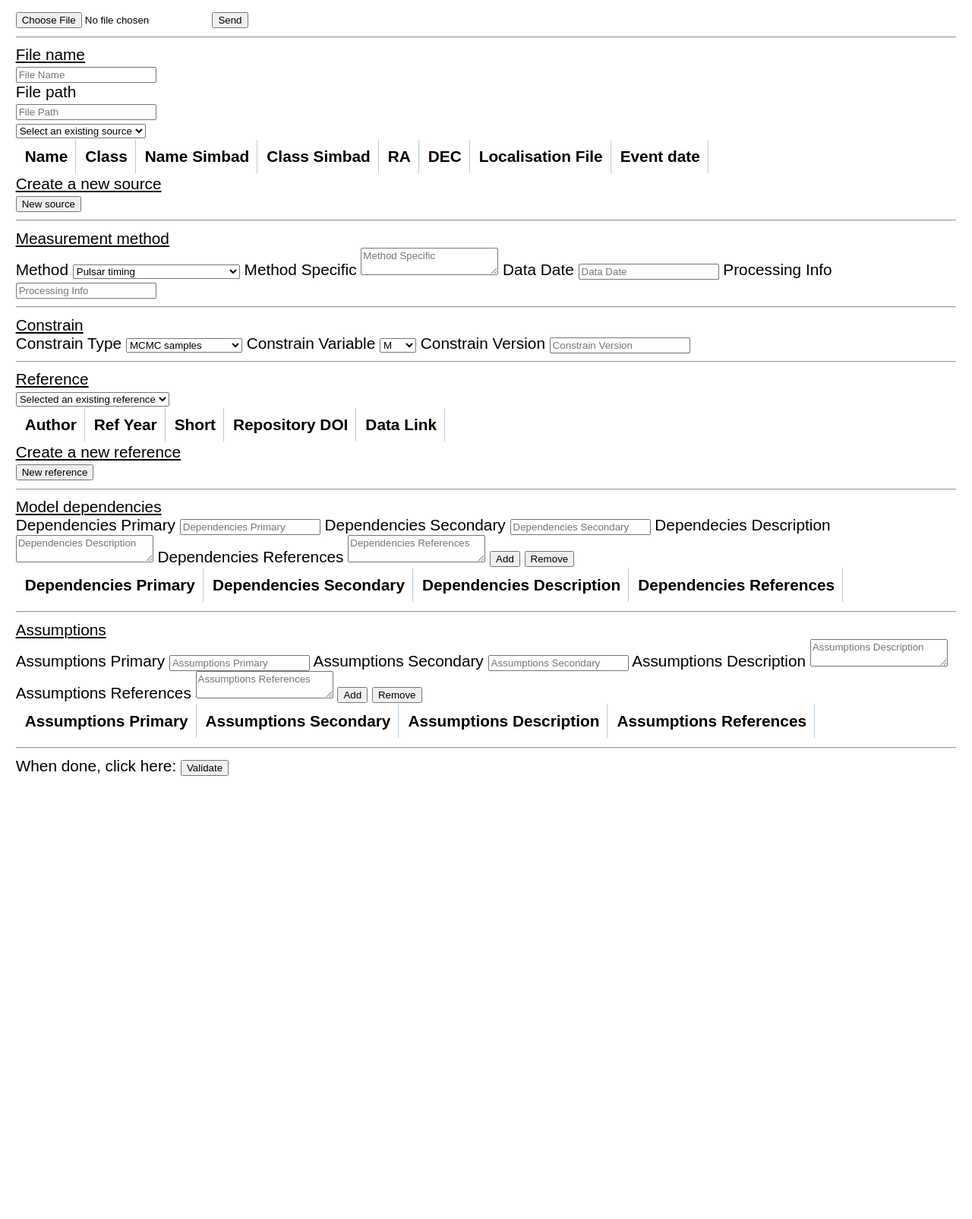
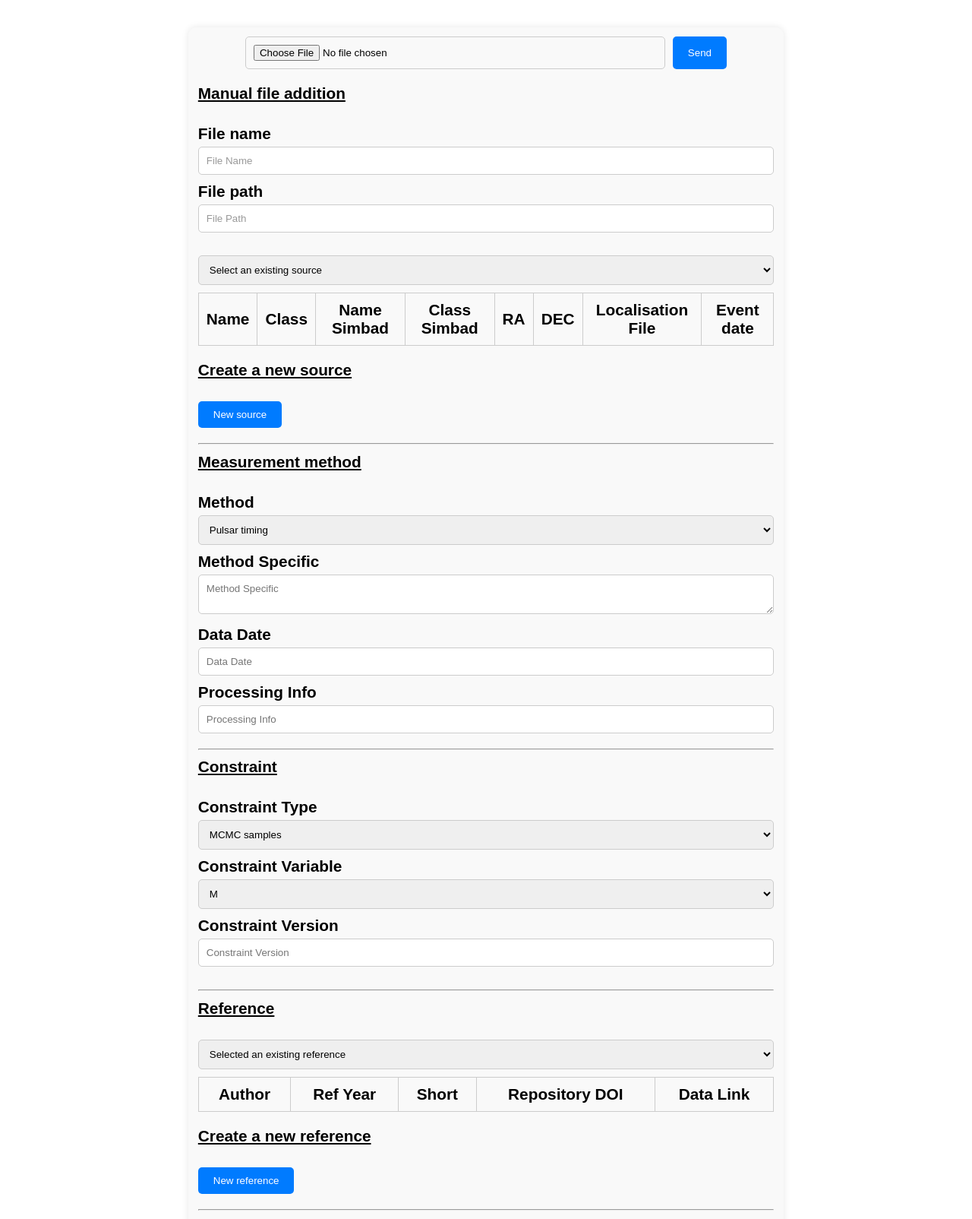
Before and after one commit to sguillot/CompARE, a Django app: page /add/ in a window 1280 px wide. Shown: the part 193-1797 px from the top of the page at 76% size. Before the commit the page ends 1214 px from the top, so only its background shows below. Run offline with Django 4.2, Linux system fonts and the light colour scheme; a user stored in the database is signed in; data comes from the database, SQL or seed files in the repository; lists and menus that the app fills with data are empty.

Commit message:
Aesthetic redesign of the form

```diff
--- a/web_app/compare/static/compare/site.css
+++ b/web_app/compare/static/compare/site.css
@@ -211,8 +211,6 @@ input.check{
 
 .bodydetail{
   background-color: #ffffff;
-  /*background-image: linear-gradient(0deg, #ffffff 0%, #dedede 100%);*/
-
   display: flex;
   flex-direction: column;
   align-items: center;
@@ -280,7 +278,6 @@ input.check{
   padding-left: 0.2%;
   padding-right: 0.2%;
   background-color: #ffffff;
-  /*background-image: linear-gradient(0deg, #ffffff 0%, #b0b0b0 100%);*/
   border-style: solid;
   text-align: justify;
 }
@@ -292,8 +289,6 @@ input.check{
 .divmodel li, .divassumptions  li{
   list-style-type:none;
   font-size: 1.3em;
-  /*list-style-position: inside;*/
-  /*padding-left: 0;*/
 }
 
 .divmodel span, .divassumptions span{
@@ -310,7 +305,6 @@ input.check{
   flex-wrap: wrap;
   width: 45%;
   background-color: #ffffff;
-  /*background-image: linear-gradient(0deg, #ffffff 0%, #b0b0b0 100%);*/
   justify-content: space-between;
   border-style: solid;
 }
@@ -377,27 +371,170 @@ input.check{
   font-size: 1.6em;
 }
 
-/*page Insertion*/
+/* add form */
 
 .allcontent {
+  max-width: 60%;
+  margin: 0 auto;
+  padding: 20px;
+  background-color: #f9f9f9;
+  border-radius: 10px;
+  box-shadow: 0 0 10px rgba(0, 0, 0, 0.1);
   padding: 1%;
   font-size: 1.3em;
 }
 
 .allcontent p {
   margin-top: 1px;
-  margin-bottom: 0px;
+}
+
+.upload-form, .nscontent, .namecontent, .inputadd, .inputRef, .constraincontent, .refcontent, .modelcontent, .asscontent {
+  margin-bottom: 20px;
+}
+
+.upload-form {
+  display:flex;
+  justify-content: center;
+}
+
+.validation-button {
+  margin-top: 20px;
+  text-align: center;
+}
+
+.table-source, .table-reference, .table-modeldep {
+  overflow-x: auto;
+}
+
+.table-source table, .table-reference table, .table-modeldep table {
+  width: 100%;
+  border-collapse: collapse;
+}
+
+.table-source th, .table-source td, .table-reference th, .table-reference td, .table-modeldep th, .table-modeldep td, .table-assumption th, .table-assumption td{
+  border: 1px solid #ccc;
+  padding: 10px;
+  text-align: center;
 }
 
 #addN, #addR {
   display: none;
 }
 
-.inputadd{
+.divsepar {
+  margin-bottom: 10px;
+}
+
+.inputadd, .inputRef{
   display: flex;
   flex-direction: column;
   padding: 10px;
 }
+
+/* buttons & inputs */
+
+.file-input {
+  padding: 10px;
+  border: 1px solid #ccc;
+  border-radius: 5px;
+  width: 70%;
+}
+
+.submit-button {
+  margin-left:10px;
+}
+
+.submit-button, .addN, .addR, .addMA, .removeMA,
+.nameadd button[type="submit"],
+.inputadd button[type="submit"],
+.validation-button button {
+  padding: 10px 20px;
+  border: none;
+  border-radius: 5px;
+  cursor: pointer;
+  transition: background-color 0.3s ease;
+}
+
+.addMA, .removeMA, .nameadd button[type="submit"], .inputadd button[type="submit"], .validation-button button {
+  margin: 0px 10px 20px 0px;
+}
+
+.submit-button, .addN, .addR {
+  background-color: #007bff;
+  color: #fff;
+}
+
+.addMA, .nameadd button[type="submit"], .inputadd button[type="submit"], .validation-button button {
+  background-color: #28a745;
+  color: #fff;
+}
+
+.removeMA {
+  background-color: #dc3545;
+  color: #fff;
+}
+
+.submit-button:hover, .addN:hover, .addR:hover {
+  background-color: #0056b3;
+}
+
+.addMA:hover, .nameadd button[type="submit"]:hover, .inputadd button[type="submit"]:hover, .validation-button button:hover {
+  background-color: #218838;
+}
+
+.removeMA:hover {
+  background-color: #c82333;
+}
+
+/* labels */
+.btnadd, .addRef {
+  margin-top: 20px;
+}
+
+.nscontent label, .divsepar label, .methodcontent label, .constraincontent label,
+.refcontent label, .modelcontent label, .asscontent label,
+.formfilename label, .formfilepath label, .btnadd label {
+  font-weight: bold;
+  display: block;
+  margin-bottom: 5px;
+}
+
+.formfilename input[type="text"]:focus,
+.formfilepath input[type="text"]:focus {
+    outline: none;
+    border-color: #007bff;
+    box-shadow: 0 0 5px rgba(0, 123, 255, 0.5);
+}
+
+.formfilename input[type="text"]::placeholder,
+.formfilepath input[type="text"]::placeholder {
+    color: #999;
+}
+
+#selMethN, #methSpe, #methodD, #methodP, #selConsT, #selConsV, #consVers, #nList, #rList,
+.formfilename input[type="text"],
+.formfilepath input[type="text"],
+.divsepar input[type="text"],
+.divsepar input[type="number"],
+.divsepar input[type="date"],
+.divsepar select,
+.inputadd input[type="text"],
+.inputadd input[type="number"],
+.inputadd textarea,
+.modelcontent input[type="text"],
+.modelcontent input[type="number"],
+.modelcontent textarea,
+.asscontent input[type="text"],
+.asscontent textarea {
+  width: 100%;
+  padding: 10px;
+  border: 1px solid #ccc;
+  border-radius: 5px;
+  margin-bottom: 10px;
+  box-sizing: border-box;
+}
+
+/* errors */
 
 #errorInsert, .err{display: none;}
 
@@ -410,123 +547,6 @@ input.check{
   border: 1px solid transparent;
   border-radius: 0.25rem;
 }
-
-/*.table-source table{*/
-/*  width: 100%;*/
-/*  background-color: #ffffff;*/
-/*  border: #062B5A 2px solid;*/
-/*  border-collapse: collapse;*/
-/*  text-align: center;*/
-/*}*/
-
-/*.table-source th{*/
-/*  background-color: #baccdb;*/
-/*  color: #062b5a;*/
-/*}*/
-
-.table-source th, .table-source td, .table-reference th, .table-reference td{
-  /*border-width: 2px solid;*/
-  /*border: #baccdb 1px solid;*/
-  /*border-bottom: #062B5A 1px solid;*/
-  border-right: #baccdb 1px solid;
-  /*border-left: #baccdb 1px solid;*/
-  padding: 10px;
-  text-align: center;
-}
-
-.table-modeldep th, .table-modeldep td, .table-assumption th, .table-assumption td{
-  /*border-width: 1px;*/
-  /*border-bottom: #062B5A 1px solid;*/
-  border-right: #baccdb 1px solid;
-  /*border-left: #baccdb 1px solid;*/
-  padding: 10px;
-  text-align: center;
-}
-
-/*
-.allcontent{
-  display: flex;
-  flex-direction: column;
-  align-items: center;
-  background-color: #44c767;
-}
-
-.nscontent{
-  display:flex;
-  color: #ffffff;
-  background-color: #062b5a;
-  font-size: 1.3em;
-}
-
-.formfilename , .formfilepath{
-  display: flex;
-  flex-direction: column;
-  padding: 50px;
-}
-
-.formfilename input, .formfilepath textarea{
-  font-size: 1em;
-}
-
-.formfilepath textarea{
-  width: 300px;
-  height: 100px;
-}
-
-.namecontent{
-  background-color: #eb24e1;
-  display: flex;
-  flex-direction: column;
-  width: 70%;
-}
-
-.divslct{
-  background-color: #c892c6;
-  display: flex;
-  flex-direction: column;
-  align-items :center;
-}
-
-
-.table-source table{
-  width: 100%;
-  background-color: #ffffff;
-  border: #062B5A 2px solid;
-  border-collapse: collapse;
-  text-align: center;
-}
-
-.table-source th{
-  background-color: #baccdb;
-  color: #062b5a;
-}
-
-.table-source th, .table-source td{
-  border-width: 1px;
-  border-bottom: #062B5A 1px solid;
-  border-right: #baccdb 1px solid;
-  padding: 9px;
-}
-
-.table-source th{
-  border-right: #062B5A 1px solid;
-}
-
-
-.nameadd{
-  background-color: #721c24;
-}
-
-.btnadd{
-  display: flex;
-  flex-direction: column;
-  align-items: center;
-}
-
-.namecontent input , .namecontent select , .namecontent textarea{
-  font-size: 1.1em;
-}
-*/
 
 /* page modify */
 
--- a/web_app/compare/templates/compare/insert.html
+++ b/web_app/compare/templates/compare/insert.html
@@ -7,8 +7,10 @@ Add
 {% if messages %}
     {% for m in messages %}
         <div class="error" id={{m}}>{{m}}</div>
-    {%endfor%}
+    {% endfor %}
 {% endif %}
+
+<br><br>
 
 <div id="errorInsert">
     <p id='test'></p>
@@ -16,29 +18,31 @@ Add
 
 <div class="allcontent">
 
-    <form method="post" enctype="multipart/form-data">
+    <form method="post" enctype="multipart/form-data" class="upload-form">
         {% csrf_token %}
-        <input type="file" name="myfile" style="TEST">
-        <button type="submit">Send</button>
+        <input type="file" name="myfile" class="file-input">
+        <button type="submit" class="submit-button">Send</button>
     </form>
+
     <div class="nscontent">
-        <hr>
+        <label><u>Manual file addition</u></label><br>
+
         <div class="formfilename">
-            <label><u>File name</u></label><br>
+            <label>File name</label>
             <input type="text" name="filename" placeholder="File Name" id="filename" maxlength="100" minlength="5">
         </div>
         <div class="formfilepath">
-            <label>File path</label><br>
+            <label>File path</label>
             <input type="text" name="filepath" placeholder="File Path" id="filepath" maxlength="512" minlength="5">
         </div>
     </div>
+
     <div class="namecontent">
-        <div class="nameselect">
         <div class="divslct">
             <select name="name" id="nList"  onchange="changeFuncName(value)">
                 <option value="opt">Select an existing source</option>
                 {% for n in queryname %}
-                        <option value="{{n.id_name}}">{{n.namedb }}</option>
+                    <option value="{{n.id_name}}">{{n.namedb}}</option>
                 {% endfor %}
             </select>
         </div>
@@ -59,11 +63,10 @@ Add
                 <tbody id="nameTable"> </tbody>
             </table>
         </div>
-        </div>
 
         <div class="btnadd">
             <label><u>Create a new source</u></label><br>
-            <button onclick="showHide(this)" class="addN" >New source</button>
+            <button onclick="showHide(this)" class="addN">New source</button>
             <div id="addN">
                 <div class="nameadd">
                     <form action='' id="test" method="POST">
@@ -144,24 +147,24 @@ Add
     <hr>
 
     <div class="constraincontent">
-        <label><u>Constrain</u></label><br>
+        <label><u>Constraint</u></label><br>
         <div id="addC">
             <form action='' id="test" method="POST">
                 {% csrf_token %}
-                <label>Constrain Type</label>
+                <label>Constraint Type</label>
                 <select name="constraint" id="selConsT">
                     {% for lc in listconstrain %}
                         <option value="{{lc}}">{{lc}}</option>
                     {%endfor%}
                 </select>
-                <label>Constrain Variable</label>
+                <label>Constraint Variable</label>
                 <select name="constrainvar" id="selConsV">
                     {% for lcv in listconstrainvar %}
                         <option value="{{lcv}}">{{lcv}}</option>
                     {%endfor%}
                 </select>
-                <label>Constrain Version</label>
-                <input type="number" name="constrainv" id="consVers" placeholder="Constrain Version">
+                <label>Constraint Version</label>
+                <input type="number" name="constrainv" id="consVers" placeholder="Constraint Version">
                 <input type="hidden" name="hid" value="formAddConstrain">
             </form>
         </div>
@@ -192,11 +195,13 @@ Add
             </table>
         </div>
 
+        <div class="addRef">
             <label><u>Create a new reference</u></label><br>
             <button onclick="showHide(this)" class="addR">New reference</button>
             <div class='inputadd' id="addR">
                 <form action='' id="test" method="POST">
                     {% csrf_token %}
+                    <div class="inputRef">
                         <label>Author</label>
                         <input type="text" name="author" placeholder="Author">
                         <label>Ref Year</label>
@@ -206,15 +211,16 @@ Add
                         <label>Bibtex</label>
                         <textarea name="bibtex" placeholder="bibtex"></textarea>
                         <label>Doi</label>
-<!--                <textarea name="doi" placeholder="doi"></textarea>-->
                         <input type="text" name="doi" placeholder="DOI">
                         <label>Repository Doi</label>
                         <input type="text" name="repositorydoi" placeholder="Repository Doi">
                         <label>Data Link</label>
                         <input type="text" name="datalink" placeholder="Data Link">
                         <input type="hidden" name="hid" value="formAddRef">
-                <button type="submit">Send</button>
+                    </div>
+                    <button type="submit">Create</button>
                 </form>
+            </div>
         </div>
     </div>
 
@@ -227,13 +233,13 @@ Add
             <input type="text" name="dependenciesprimary" id="dependenciesprimary" placeholder="Dependencies Primary" maxlength="60" minlength="5">
             <label>Dependencies Secondary</label>
             <input type="text" name="dependenciessecondary" id="dependenciessecondary" placeholder="Dependencies Secondary" maxlength="60" minlength="5">
-            <label>Dependecies Description</label>
+            <label>Dependencies Description</label>
             <textarea name="dependenciesdescription" id="dependenciesdescription" placeholder="Dependencies Description"></textarea>
             <label>Dependencies References</label>
             <textarea name="dependenciesreferences" id="dependenciesreferences" placeholder="Dependencies References"></textarea>
             <input type="hidden" name="hiddep" value="formAddModel">
-            <button onclick="inTableMod()">Add</button>
-            <button onclick="returndep()" class="addMo">Remove</button>
+            <button class="addMA" onclick="inTableMod()">Add</button>
+            <button class="removeMA" onclick="returndep()" class="addMo">Remove</button>
             <div class="table-modeldep">
                 <table>
                     <thead>
@@ -264,8 +270,8 @@ Add
             <label>Assumptions References</label>
             <textarea name="assumptionsreferences" id="assumptionsreferences" placeholder="Assumptions References"></textarea>
             <input type="hidden" name="hidass" value="formAddAssumptions">
-            <button onclick="inTableAss()">Add</button>
-            <button onclick="returnass()" class="addA" >Remove</button>
+            <button class="addMA" onclick="inTableAss()">Add</button>
+            <button class="removeMA" onclick="returnass()" class="addA" >Remove</button>
             <div class="table-modeldep">
                 <table>
                     <thead>
@@ -285,9 +291,11 @@ Add
 
     <hr>
 
-    <div>
+    <div class="validation-button">
         When done, click here:
         <button type="submit" onclick="createNs()">Validate</button>
     </div>
 </div>
 {% endblock %}
+
+<br><br>
```
Lines whose indentation alone changed are shown as unchanged.
